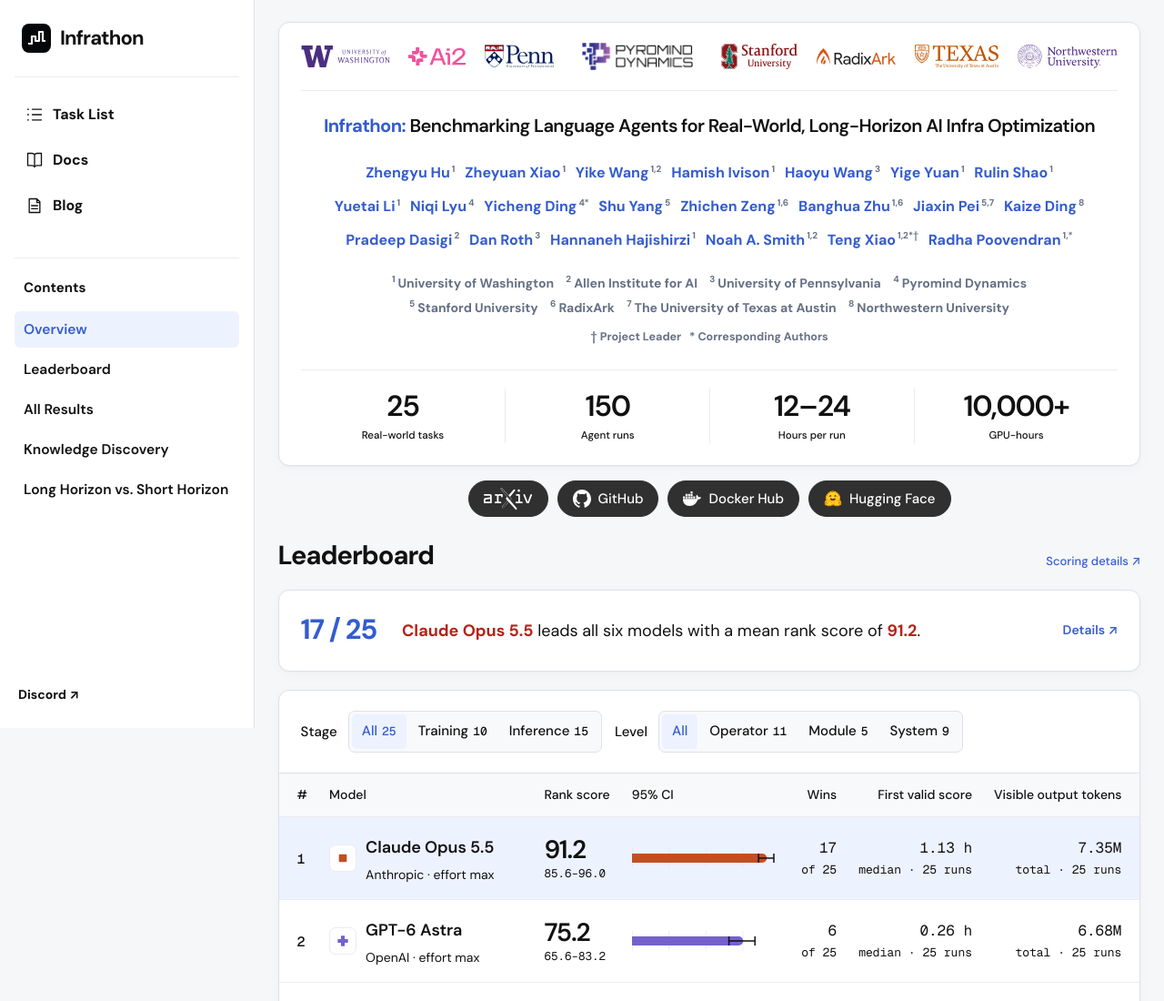
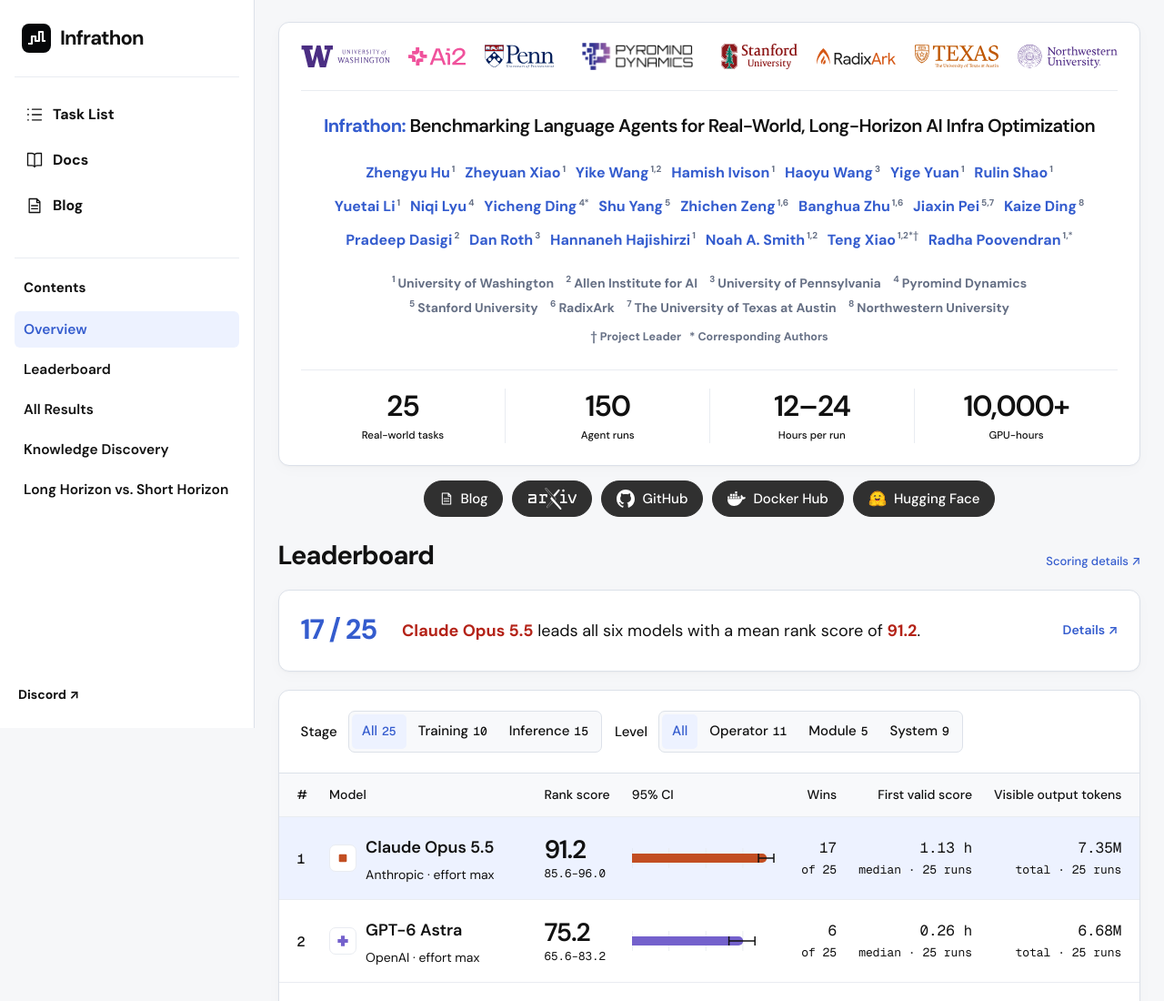
Before and after one commit to InfrathonX/InfrathonX.github.io, a plain HTML site: page index.html in a window 1280 px wide. Shown: the top 1100 px of the page at 91% size. Drawn offline with nearby package versions, Linux system fonts and the light colour scheme.

Commit message:
Add Blog as the first homepage resource button

```diff
--- a/index.html
+++ b/index.html
@@ -89,6 +89,7 @@
     </div>
     <aside class="paper-resources" aria-label="Project resources">
       <div class="resource-links">
+        <a class="resource-button" href="blog.html"><svg viewBox="0 0 24 24" aria-hidden="true"><path d="M5 3h10l4 4v14H5z M15 3v5h4 M8 12h8 M8 16h8"/></svg>Blog</a>
         <a class="resource-button" href="https://arxiv.org/abs/2611.11995" target="_blank" rel="noopener noreferrer" aria-label="arXiv"><img class="resource-brand resource-brand--wordmark" src="assets/img/resources/arxiv.svg" width="74" height="32" alt="arXiv"></a>
         <a class="resource-button" href="https://github.com/InfrathonX/Infrathon" target="_blank" rel="noopener noreferrer"><img class="resource-brand" src="assets/img/resources/github.svg" width="24" height="24" alt="">GitHub</a>
         <a class="resource-button" href="https://hub.docker.com/r/infrathon/infrathon" target="_blank" rel="noopener noreferrer"><img class="resource-brand" src="assets/img/resources/docker.svg" width="24" height="24" alt="">Docker Hub</a>
```
Also changed, not shown: site/index.html (+1 -0 lines), 1 other file.
